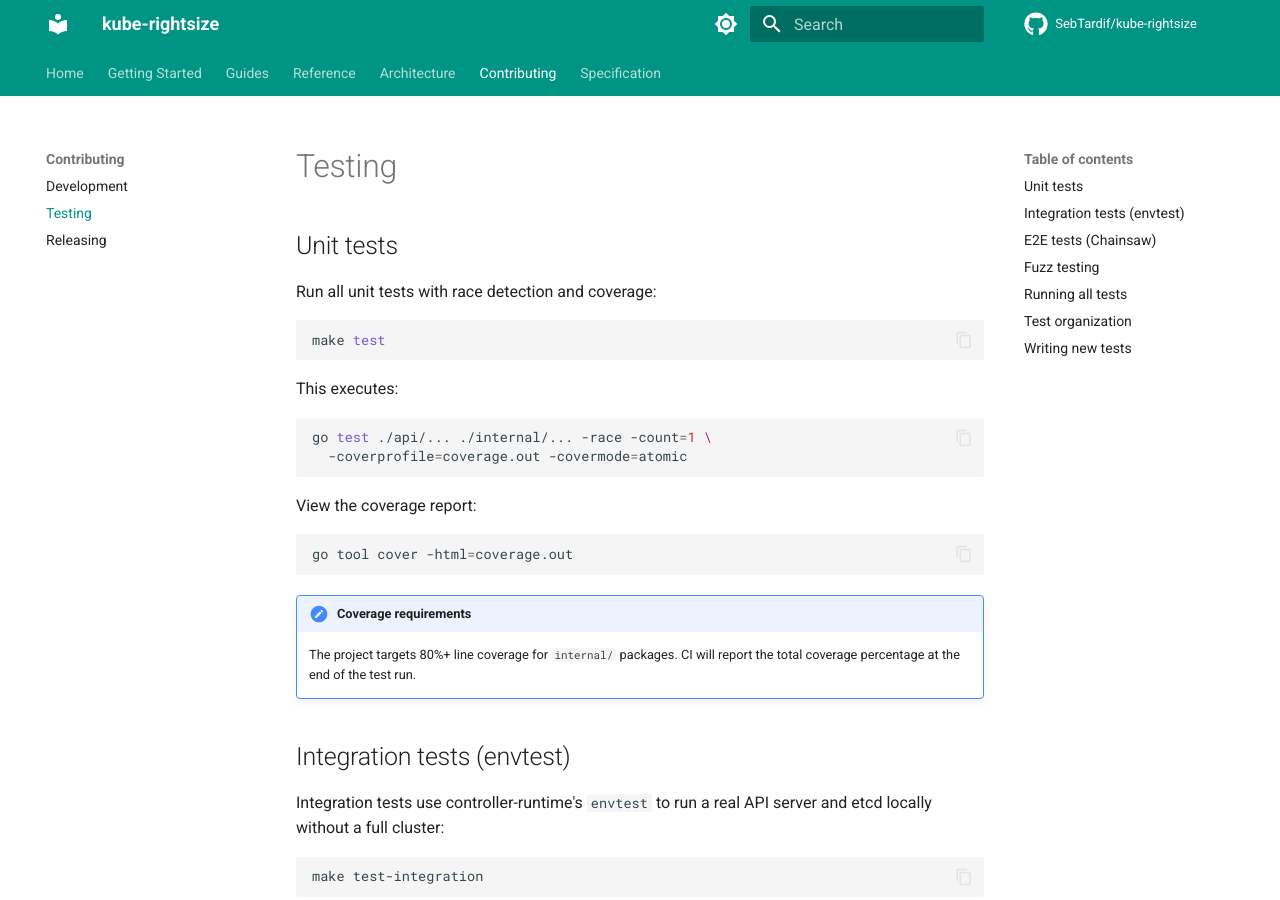
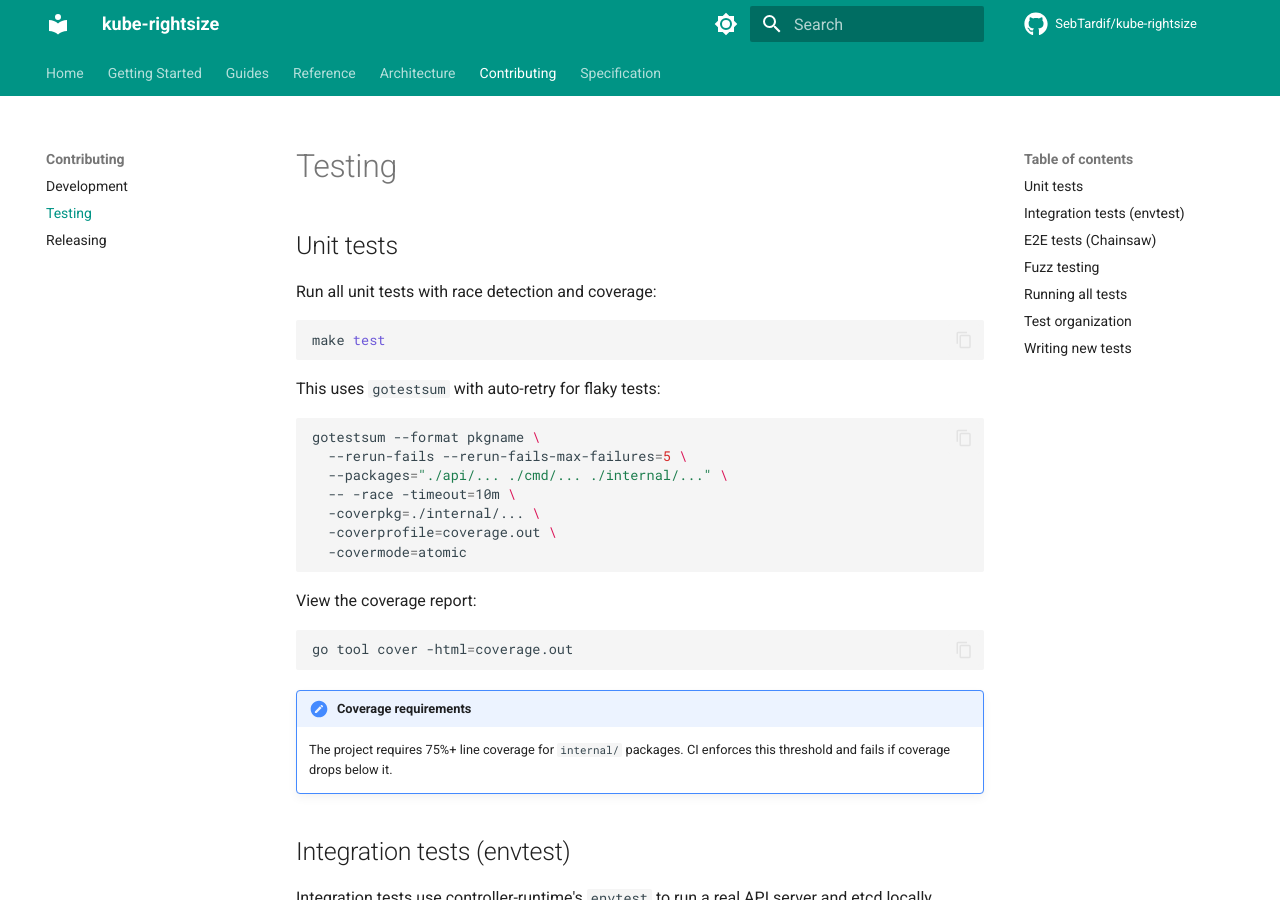
Before and after one commit to attune-io/attune, an MkDocs documentation site: the page built from docs/contributing/testing.md, in a window 1280 px wide and 900 px high. Built offline with MkDocs 1.6.1 and Material for MkDocs 9.7.7, drawn with Linux system fonts in a browser that asks for light colours; comment, search, counter and statistics services are not loaded.

Commit message:
Improve validation, Makefile, docs accuracy, and Dockerfile
- Add kubebuilder validation markers: CanaryConfig.Percentage [1,100],
  MaxCPUChangePercent [1,100], MaxMemoryChangePercent [1,100]
- Add printcolumn markers to RightSizeDefaults (Prometheus, Mode, Age)
- Makefile: add clean, verify targets; fix help section header rendering
- Fix coverage threshold inconsistency: docs now match CI (75%)
- Fix stale make test description in docs/contributing/testing.md
- Fix examples/README.md: 06-multi-workload-selector uses Recommend, not Canary
- Replace time.Sleep in integration test with assert.Eventually
- Add OCI labels to Dockerfile for local builds
- Improve Helm NOTES.txt example policy with cpu/memory/bounds config

Signed-off-by: Sebastien Tardif <sebtardif@ncf.ca>

````diff
--- a/docs/contributing/testing.md
+++ b/docs/contributing/testing.md
@@ -6,11 +6,16 @@
 make test
 ```
 
-This executes:
+This uses `gotestsum` with auto-retry for flaky tests:
 
 ```bash
-go test ./api/... ./internal/... -race -count=1 \
-  -coverprofile=coverage.out -covermode=atomic
+gotestsum --format pkgname \
+  --rerun-fails --rerun-fails-max-failures=5 \
+  --packages="./api/... ./cmd/... ./internal/..." \
+  -- -race -timeout=10m \
+  -coverpkg=./internal/... \
+  -coverprofile=coverage.out \
+  -covermode=atomic
 ```
 
 View the coverage report:
@@ -20,8 +25,8 @@
 ```
 
 !!! note "Coverage requirements"
-    The project targets 80%+ line coverage for `internal/` packages. CI will
-    report the total coverage percentage at the end of the test run.
+    The project requires 75%+ line coverage for `internal/` packages. CI
+    enforces this threshold and fails if coverage drops below it.
 
 ## Integration tests (envtest)
 
````
Also changed, not shown: docs/SPEC.md (+3 -3 lines), examples/README.md (+1 -1 lines), 10 other files.
